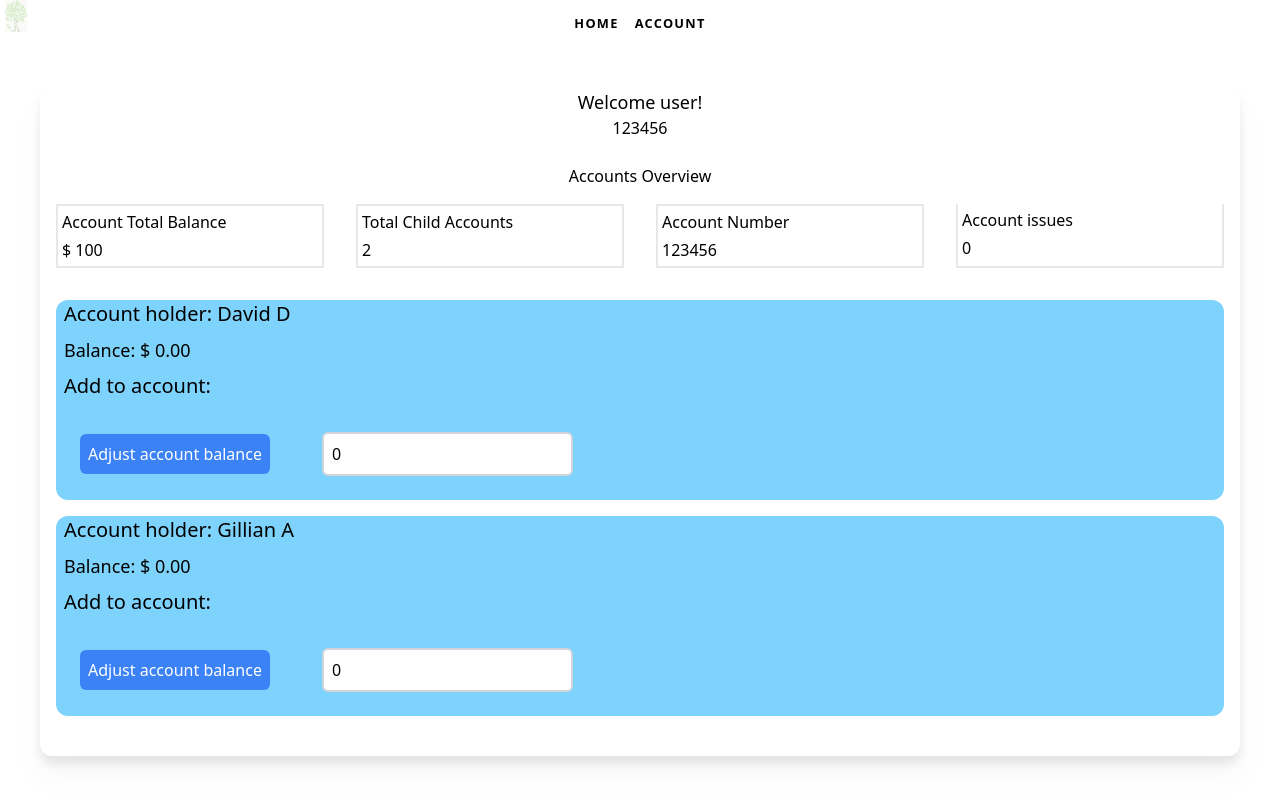
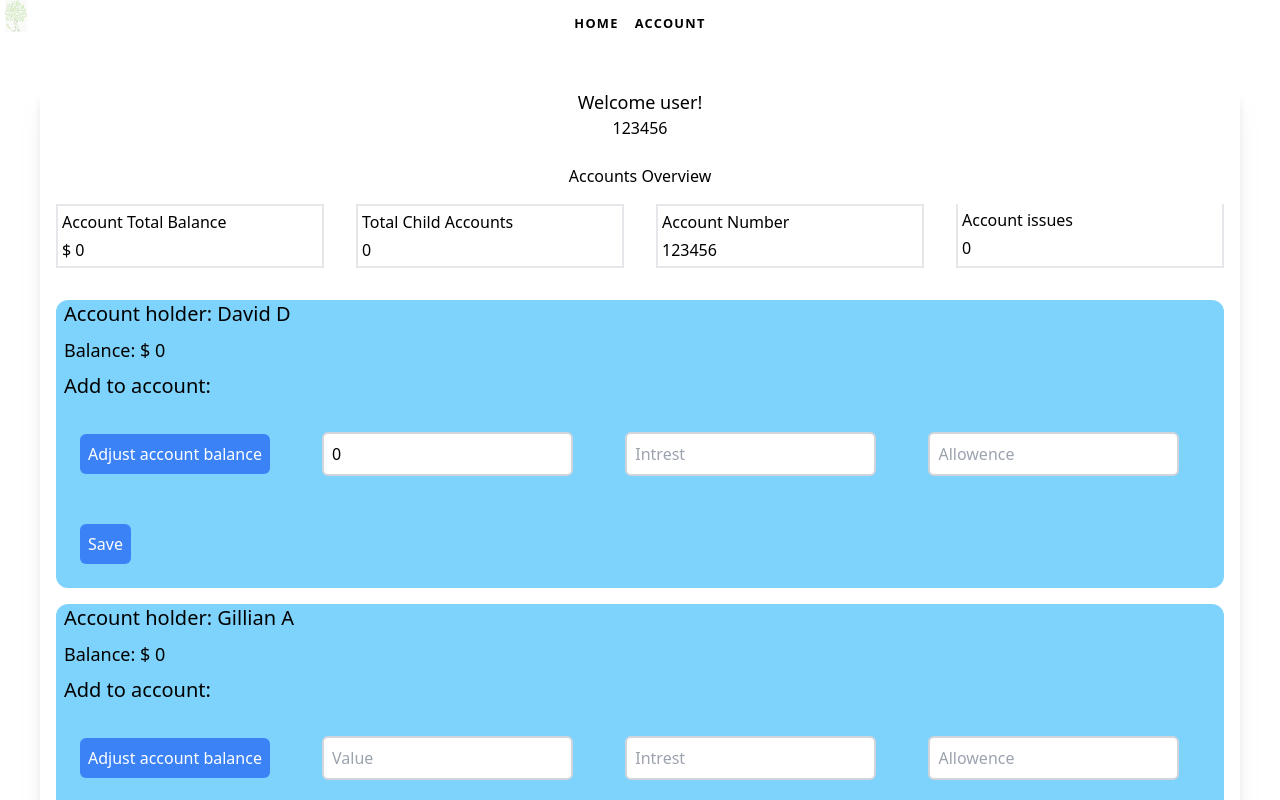
Before and after one commit to KilroyWasHere-cs-j/Bank-Of-Mommy, a SvelteKit app in the folder app/: page /dashboard in a window 1280 px wide. Shown: the top 800 px of the page. Built offline with nearby package versions, Linux system fonts and the light colour scheme.

Commit message:
Added dashboard

```diff
--- a/app/src/components/account_box.svelte
+++ b/app/src/components/account_box.svelte
@@ -1,12 +1,25 @@
 <script lang="ts">
-    export let first_name = "first";
-    export let last_name = "last";
-    export let account_balance = "0.00";
+    export let first_name:string = "first";
+    export let last_name:string = "last";
 
-    let adjustment_value = 0.00;
+    export let account_balance:number = 0;
+    export let adjustment_value:number;
+    export let intrest:number;
+    export let allowence:number;
 
     function adjust_account_balance(){
-        alert("Adjusting account by");
+        if(adjustment_value > 0){
+            account_balance = +account_balance + +adjustment_value;
+        }
+        else{
+          account_balance = +account_balance - -adjustment_value;
+        }
+    }
+
+    function save() {
+      alert("The account changes have been saved");
+
+      adjustment_value = 0;
     }
 </script>
 
@@ -16,5 +29,9 @@
 
     <p class="text-xl m-2">Add to account:</p>
     <button class="m-6 p-2 bg-blue-500 text-white rounded-md" on:click={() => adjust_account_balance()}>Adjust account balance</button>
-    <input type="text" bind:value={adjustment_value} placeholder="Password" class="m-6 p-2 border-2 border-gray-300 rounded-md"/>
+    <input type="text" bind:value={adjustment_value} placeholder="Value" class="m-6 p-2 border-2 border-gray-300 rounded-md"/>
+    <input type="text" bind:value={intrest} placeholder="Intrest" class="m-6 p-2 border-2 border-gray-300 rounded-md"/>
+    <input type="text" bind:value={allowence} placeholder="Allowence" class="m-6 p-2 border-2 border-gray-300 rounded-md"/>
+
+    <button class="m-6 p-2 bg-blue-500 text-white rounded-md" on:click={() => save()}>Save</button>
 </div>
--- a/app/src/routes/create_account/+page.svelte
+++ b/app/src/routes/create_account/+page.svelte
@@ -1,9 +1,9 @@
 <script lang="ts">
-    let account_name;
-    let age;
-    let starting_balance;
-    let allowence;
-    let intrest;
+    let account_name: string;
+    let age: number;
+    let starting_balance: number;
+    let allowence: number;
+    let intrest: number;
 
     let account_status = "...";
 
--- a/app/src/routes/dashboard/+page.svelte
+++ b/app/src/routes/dashboard/+page.svelte
@@ -1,13 +1,15 @@
 <script lang="ts">
     import AccountBox from '../../components/account_box.svelte';
-    import Button from '../../components/button.svelte';
+    import { onMount } from 'svelte';
 
-    export let username = "user";
+    export let username: string = "user";
+
     let account_number = 123456;
 
-    let total_account_balance = 100.00;
-    let total_children_accounts = 2;
+    let total_account_balance = 0.00;
+    let total_children_accounts = 0;
     let total_account_issues = 0;
+    let hold = 0;
 
 </script>
 
@@ -39,7 +41,7 @@
 
 
     <div>
-        <AccountBox first_name="David" last_name="D"/>
+        <AccountBox first_name="David" last_name="D" adjustment_value={hold}/>
         <AccountBox first_name="Gillian" last_name="A"/>
     </div>
     <br>
--- a/app/src/routes/login/+page.svelte
+++ b/app/src/routes/login/+page.svelte
@@ -7,15 +7,20 @@
   let login_attempts = 0;
   let login_attempts_cap = 5;
 
-  let login_valid = true;
 
   let isValid = () => {
-    return username.length > 0 && password.length > 0;
+    if(username.length > 0 && password.length > 0){
+      // Do some server magic to make sure account is even
+      return true;
+    }
+    else{
+      return false;
+    }
   };
 
   function login(){
     if(login_attempts != login_attempts_cap){
-      if(login_valid){
+      if(isValid()){
         login_status = "Login successful!!"
         window.location.href = "dashboard"
       }
```
Also changed, not shown: 1 other file (tests, documents, lock files or other folders).
